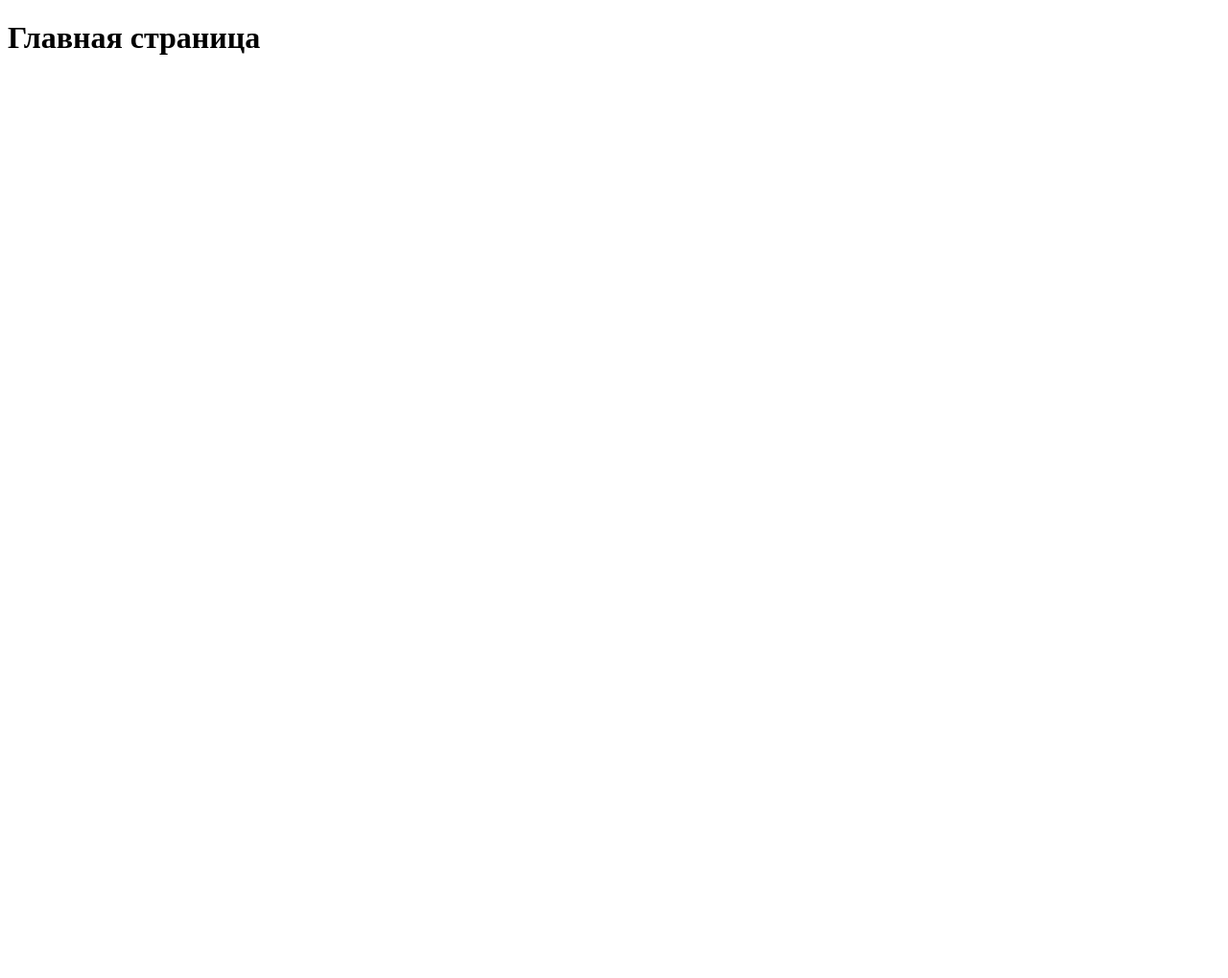
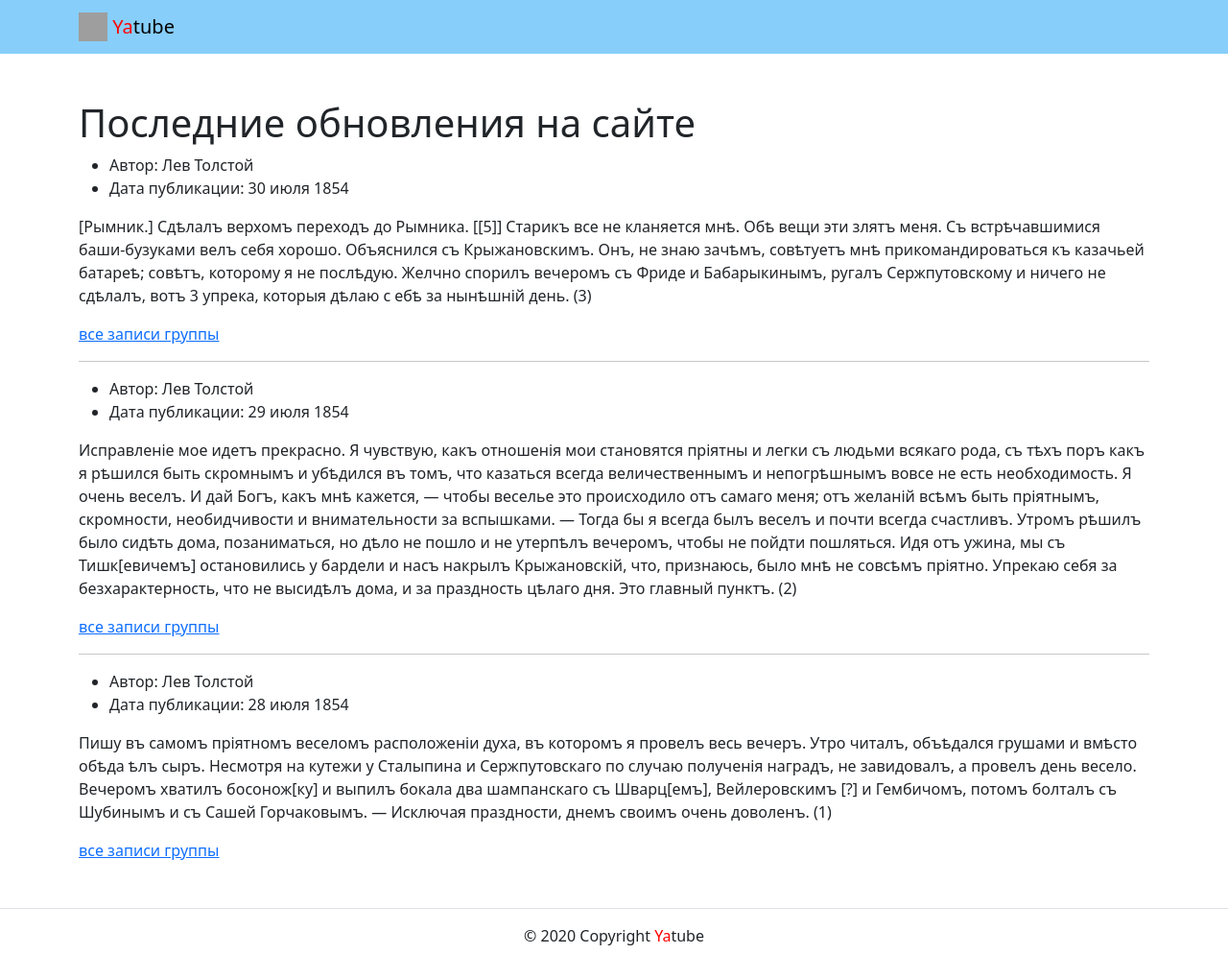
Before and after one commit to yoxyyyy/yatube_project, a Django app: page / in a window 1280 px wide. Before the commit the page is almost empty. Shown: the whole page at 96% size. Before the commit the page ends 57 px from the top, so only its background shows below. Run offline with Django 3.2, Linux system fonts and the light colour scheme; some libraries are stand-ins or nearby versions; grey boxes are pictures that could not be loaded.

Commit message:
title plus

```diff
--- a/yatube/posts/urls.py
+++ b/yatube/posts/urls.py
@@ -2,7 +2,9 @@ from django.urls import path
 
 from . import views
 
+app_name = 'posts'
 urlpatterns = [
     path('', views.index),
-    path('group/<slug:slug>/', views.group_posts)
-]
+    path('group/<slug:slug>/', views.group_posts),
+    path('posts/', views.posts, name='posts'),
+    ]
--- a/yatube/posts/views.py
+++ b/yatube/posts/views.py
@@ -4,8 +4,20 @@ from django.shortcuts import render
 
 def index(request):
     template = 'posts/index.html'
-    return render(request, template)
+    title = "Это главная страница проекта Yatube"
+    context = {
+        'title': title,
+    }
+    return render(request, template, context)
 
 
 def group_posts(request, slug):
-    return HttpResponse(f'Группа номер {slug}')
+    template = 'posts/group_list.html'
+    title = "Здесь будет информация о группах проекта Yatube"
+    context = {
+        'title': title,
+    }
+    return render(request, template, context)
+
+def posts(request):
+    return HttpResponse(200)
--- /dev/null
+++ b/yatube/templates/base.html
@@ -0,0 +1,28 @@
+<!-- templates/base.html -->
+<!DOCTYPE html>
+<html lang="ru">
+  <head>
+    <meta charset="utf-8"> <!-- Кодировка сайта -->
+    <!-- Сайт готов работать с мобильными устройствами -->
+    <meta name="viewport" content="width=device-width, initial-scale=1">
+    <!-- Загружаем фав-иконки -->
+    <link rel="icon" href="img/fav/fav.ico" type="image">
+    <link rel="apple-touch-icon" sizes="180x180" href="img/fav/apple-touch-icon.png">
+    <link rel="icon" type="image/png" sizes="32x32" href="img/fav/favicon-32x32.png">
+    <link rel="icon" type="image/png" sizes="16x16" href="img/fav/favicon-16x16.png">
+    <meta name="msapplication-TileColor" content="#000">
+    <meta name="theme-color" content="#ffffff">
+    <!-- Подключен файл со стандартными стилями бустрап -->
+    <link rel="stylesheet" href="css/bootstrap.min.css">
+    <title>{% block title %}{% endblock %}</title>
+  </head>
+  <body>
+    {% include 'includes/header.html' %}
+    <main>
+      {% block content %}
+        Контент не подвезли :(
+      {% endblock %}
+    </main>
+    {% include 'includes/footer.html' %}
+  </body>
+</html>
--- /dev/null
+++ b/yatube/templates/includes/footer.html
@@ -0,0 +1,4 @@
+<footer class="border-top text-center py-3">
+    <!-- тег span используется для добавления нужных стилей отдельным участкам текста -->
+    <p>© 2020 Copyright <span style="color:red">Ya</span>tube</p>
+  </footer>
--- /dev/null
+++ b/yatube/templates/includes/header.html
@@ -0,0 +1,13 @@
+<header>
+    <!-- Использованы классы бустрапа для создания типовой навигации с логотипом -->
+    <!-- В дальнейшем тут будет создано полноценное меню -->
+    <nav class="navbar navbar-light" style="background-color: lightskyblue">
+      <div class="container">
+        <a class="navbar-brand" href="index.html">
+          <img src="img/logo.png" width="30" height="30" class="d-inline-block align-top" alt="">
+          <!-- тег span используется для добавления нужных стилей отдельным участкам текста -->
+          <span style="color:red">Ya</span>tube
+        </a>
+      </div>
+    </nav>
+  </header>
--- a/yatube/templates/posts/index.html
+++ b/yatube/templates/posts/index.html
@@ -1,9 +1,74 @@
-<!-- templates/posts/index.html -->
-<!DOCTYPE html>
-<html lang="ru">
-  <head>
-  </head>
-  <body>
-    <h1>Главная страница</h1>
-  </body>
-</html>
+{% extends 'base.html' %}
+{% block title %} {{ title }} {% endblock %}
+{% block content %}
+<main>
+  <!-- класс py-5 создает отступы сверху и снизу блока -->
+  <div class="container py-5">
+    <h1>Последние обновления на сайте</h1>
+    <article>
+      <ul>
+        <li>
+          Автор: Лев Толстой
+        </li>
+        <li>
+          Дата публикации: 30 июля 1854
+        </li>
+      </ul>
+      <p>
+        [Рымник.] Сдѣлалъ верхомъ переходъ до Рымника. [[5]] Старикъ все не кланяется мнѣ.
+        Обѣ вещи эти злятъ меня. Съ встрѣчавшимися баши-бузуками велъ себя хорошо.
+        Объяснился съ Крыжановскимъ. Онъ, не знаю зачѣмъ, совѣтуетъ мнѣ прикомандироваться
+        къ казачьей батареѣ; совѣтъ, которому я не послѣдую. Желчно спорилъ вечеромъ съ Фриде
+        и Бабарыкинымъ, ругалъ Сержпутовскому и ничего не сдѣлалъ, вотъ 3 упрека, которыя дѣлаю с
+        ебѣ за нынѣшній день. (3)
+      </p>
+      <a href="group_list.html">все записи группы</a>
+    </article>
+    <hr>
+    <article>
+      <ul>
+        <li>
+          Автор: Лев Толстой
+        </li>
+        <li>
+          Дата публикации: 29 июля 1854
+        </li>
+      </ul>
+      <p>
+        Исправленіе мое идетъ прекрасно. Я чувствую, какъ отношенія мои становятся пріятны и легки
+        съ людьми всякаго рода, съ тѣхъ поръ какъ я рѣшился быть скромнымъ и убѣдился въ томъ,
+        что казаться всегда величественнымъ и непогрѣшнымъ вовсе не есть необходимость. Я очень
+        веселъ. И дай Богъ, какъ мнѣ кажется, — чтобы веселье это происходило отъ самаго меня;
+        отъ желаній всѣмъ быть пріятнымъ, скромности, необидчивости и внимательности за вспышками.
+        — Тогда бы я всегда былъ веселъ и почти всегда счастливъ.
+        Утромъ рѣшилъ было сидѣть дома, позаниматься, но дѣло не пошло и не утерпѣлъ вечеромъ,
+        чтобы не пойдти пошляться. Идя отъ ужина, мы съ Тишк[евичемъ] остановились у бардели и насъ
+        накрылъ Крыжановскій, что, признаюсь, было мнѣ не совсѣмъ пріятно. Упрекаю себя за
+        безхарактерность, что не высидѣлъ дома, и зa праздность цѣлаго дня. Это главный пунктъ. (2)
+      </p>
+      <a href="group_list.html">все записи группы</a>
+    </article>
+    <hr>
+    <article>
+      <ul>
+        <li>
+          Автор: Лев Толстой
+        </li>
+        <li>
+          Дата публикации: 28 июля 1854
+        </li>
+      </ul>
+      <p>
+        Пишу въ самомъ пріятномъ веселомъ расположеніи духа, въ которомъ я провелъ весь вечеръ.
+        Утро читалъ, объѣдался грушами и вмѣсто обѣда ѣлъ сыръ. Несмотря на кутежи у Сталыпина и
+        Сержпутовскаго по случаю полученія наградъ, не завидовалъ, а провелъ день весело. Вечеромъ
+        хватилъ босонож[ку] и выпилъ бокала два шампанскаго съ Шварц[емъ], Вейлеровскимъ [?] и
+        Гембичомъ, потомъ болталъ съ Шубинымъ и съ Сашей Горчаковымъ. — Исключая праздности,
+        днемъ своимъ очень доволенъ. (1)
+      </p>
+      <a href="group_list.html">все записи группы</a>
+    </article>
+    <!-- под последним постом нет линии -->
+  </div>
+</main>
+{% endblock %}
--- a/yatube/yatube/urls.py
+++ b/yatube/yatube/urls.py
@@ -17,6 +17,6 @@ from django.contrib import admin
 from django.urls import include, path
 
 urlpatterns = [
-    path('', include('posts.urls')),
-    path('admin/', admin.site.urls),
+    path('', include('posts.urls', namespace='posts')),
+    path('admin/', admin.site.urls)
 ]
```
Also changed, not shown: yatube/templates/posts/group_list.html (added, +74 -0 lines), 3 other files.
